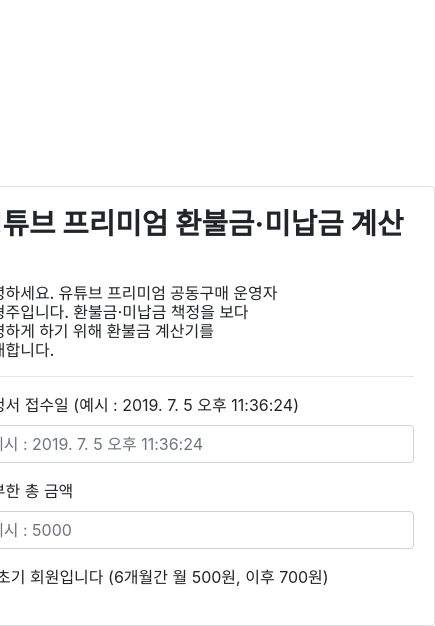
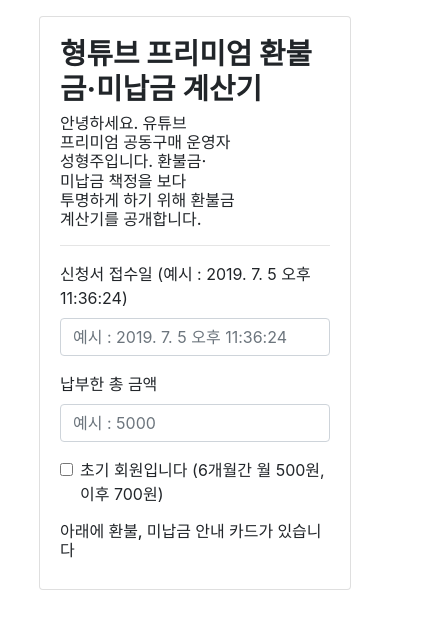
Before and after one commit to HyungJu/calculate-youtube-premium-refund, a plain HTML site: page index.html in a window 390 px wide. Shown: the whole page, 435 px wide, since content can reach past the window. Drawn offline with nearby package versions, Linux system fonts and the light colour scheme.

Commit message:
Mobile Support

```diff
--- a/index.html
+++ b/index.html
@@ -14,15 +14,15 @@
 <style>
     #app{
         width: 100vw;
-        height: 100vh;
+        height: 100%;
         display: flex;
         align-items: center;
         justify-content: center;
         flex-direction: column;
     }
     .card{
-        width: 30rem;
-        margin-bottom: 2rem;
+        margin: 1rem 1rem 1rem 1rem;
+        width: 80%;
     }
     .card h1 {
         font-weight: bolder;
@@ -64,6 +64,7 @@
                     </label>
                 </div>
             </div>
+            <h6>아래에 환불, 미납금 안내 카드가 있습니다</h6>
         </div>
     </div>
 
```
